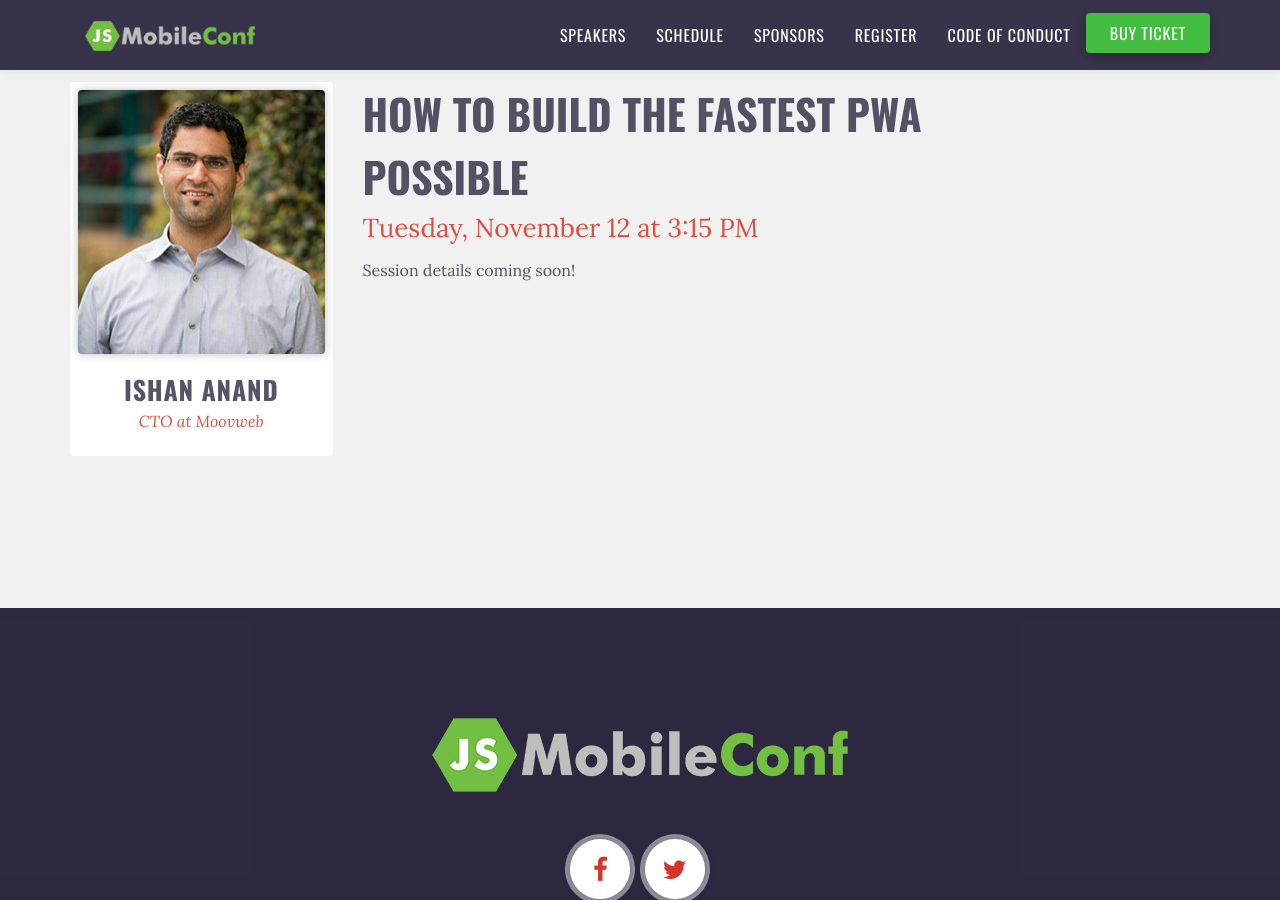
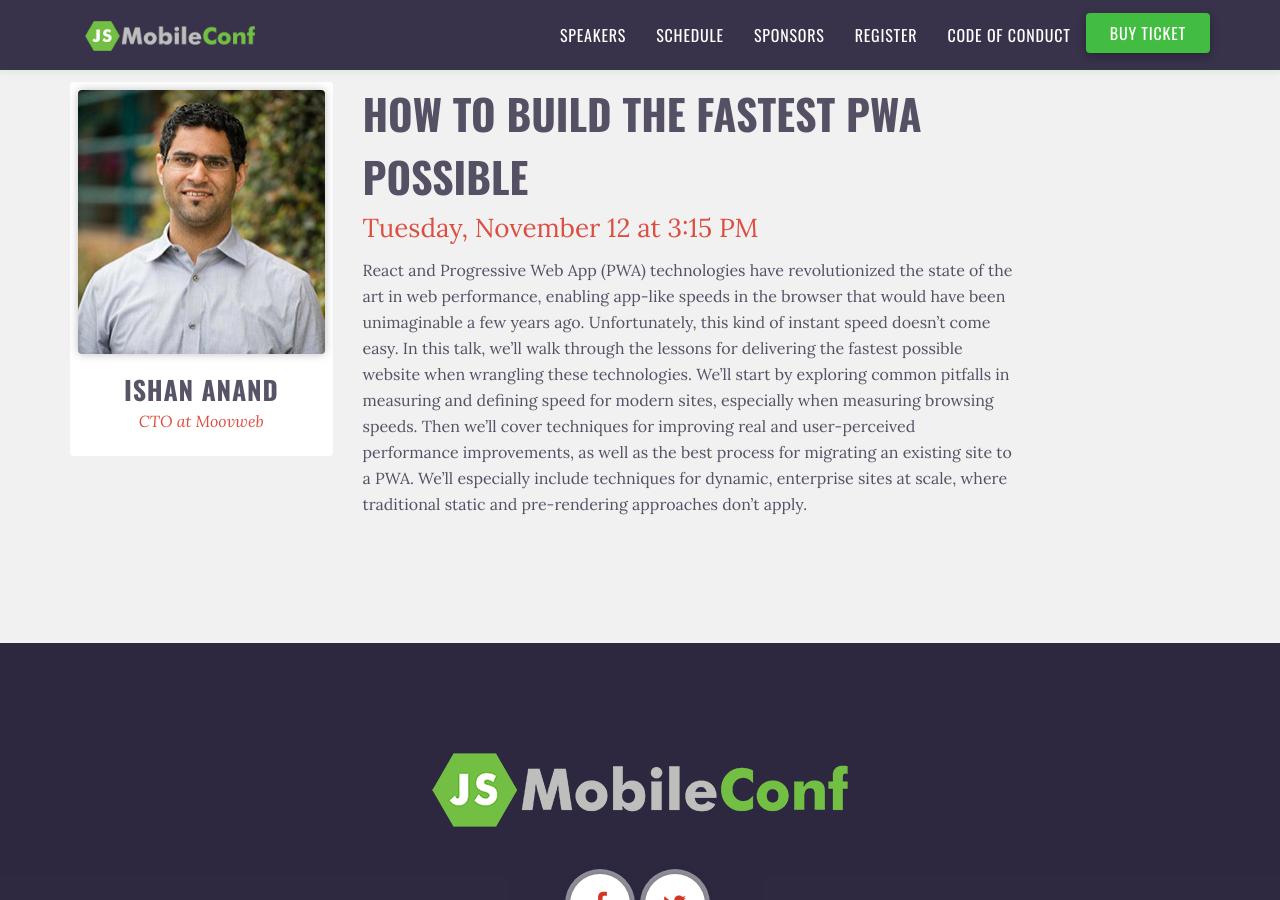
Before and after one commit to remotesynth/jsMobileConf, a Jekyll site: the page built from schedule/session-anand.md, in a window 1280 px wide and 900 px high, scrolled down 396 px. Built offline with Jekyll 4.4.1, drawn with Linux system fonts in a browser that asks for light colours.

Commit message:
update anand session details

```diff
--- a/schedule/session-anand.md
+++ b/schedule/session-anand.md
@@ -7,7 +7,7 @@ start: '1515'
 starttime: '3:15 PM'
 title: 'How to Build the Fastest PWA Possible'
 speaker-last-name: Anand
-short-description: ''
+short-description: 'In this talk, we’ll walk through lessons for delivering the fastest possible website when wrangling React and PWA technologies.'
 ---
 
-Session details coming soon!
+React and Progressive Web App (PWA) technologies have revolutionized the state of the art in web performance, enabling app-like speeds in the browser that would have been unimaginable a few years ago. Unfortunately, this kind of instant speed doesn’t come easy. In this talk, we’ll walk through the lessons for delivering the fastest possible website when wrangling these technologies. We’ll start by exploring common pitfalls in measuring and defining speed for modern sites, especially when measuring browsing speeds. Then we’ll cover techniques for improving real and user-perceived performance improvements, as well as the best process for migrating an existing site to a PWA. We’ll especially include techniques for dynamic, enterprise sites at scale, where traditional static and pre-rendering approaches don’t apply.
```
